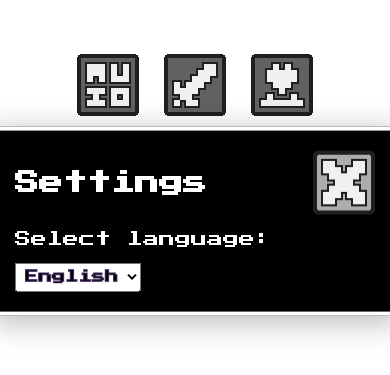
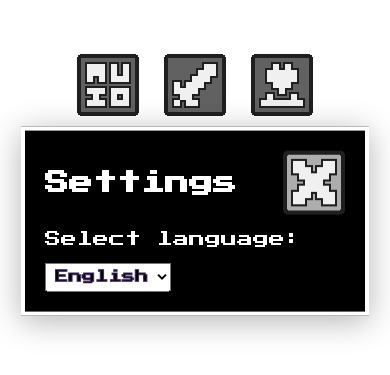
Before and after one commit to UlisesDanielLopezC/The-Word, a website: page index.html in a window 390 px wide. Both pictures are taken after a click on the button 82 px from the left and 51 px from the top of the page. Shown: the part 201-576 px from the top of the page. Drawn offline with nearby package versions, Linux system fonts and the light colour scheme.

Commit message:
Se arreglo la responsividad de los menus de config, tienda y temas

```diff
--- a/style_index.css
+++ b/style_index.css
@@ -161,6 +161,8 @@ option{
 }
 
 /*Responsividad*/
-/* @media (max-width: 600px) {
-
-} */
+@media screen and (max-width: 500px){
+    #config-popup, #store-popup, #theme-popup {
+        width: 300px;
+    }
+}
```
